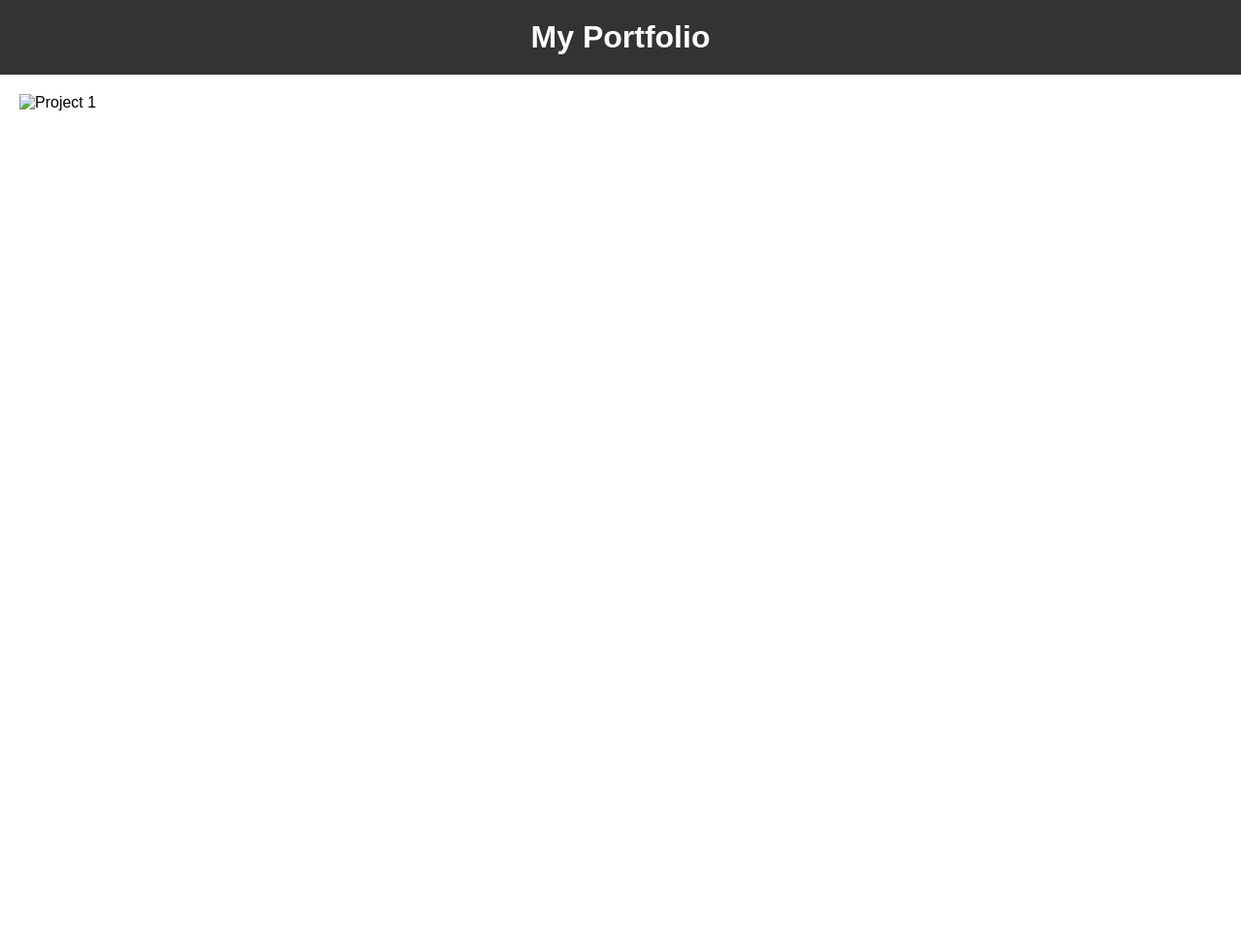
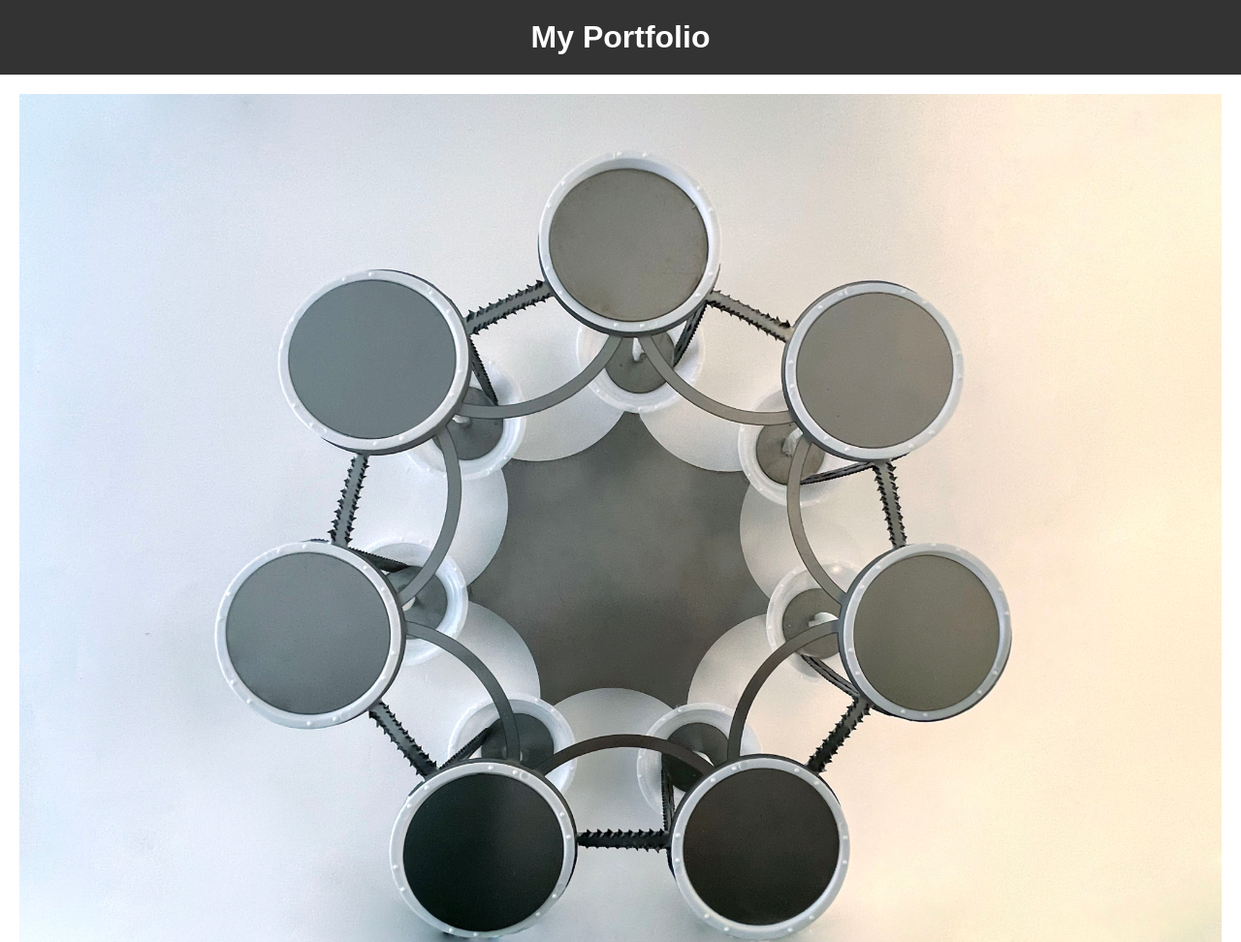
Before and after one commit to ernjg/ernjg.github.io, a plain HTML site: page index.html in a window 1280 px wide. Shown: the top 972 px of the page at 97% size. Before the commit the page ends 800 px from the top, so only its background shows below. Drawn offline with Linux system fonts and the light colour scheme.

Commit message:
Update index.html

```diff
--- a/index.html
+++ b/index.html
@@ -14,7 +14,7 @@
         <div class="grid-container">
             <!-- Add more divs with the "grid-item" class for more projects -->
             <div class="grid-item" onclick="showDetails('project1')">
-                <img src="project1.jpg" alt="Project 1">
+                <img src="images/image1.jpg" alt="Project 1">
                 <div class="overlay">
                     <div class="text">Project 1<br>2022</div>
                 </div>
```
